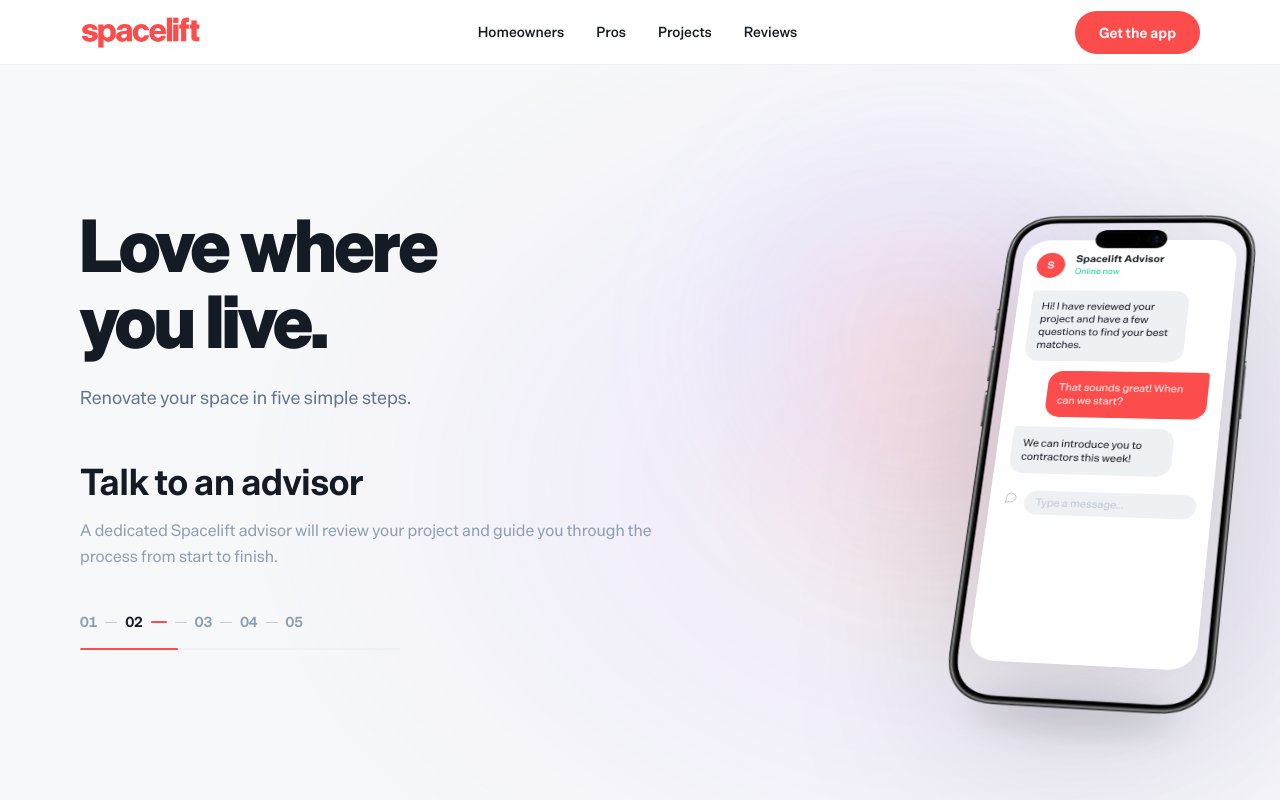
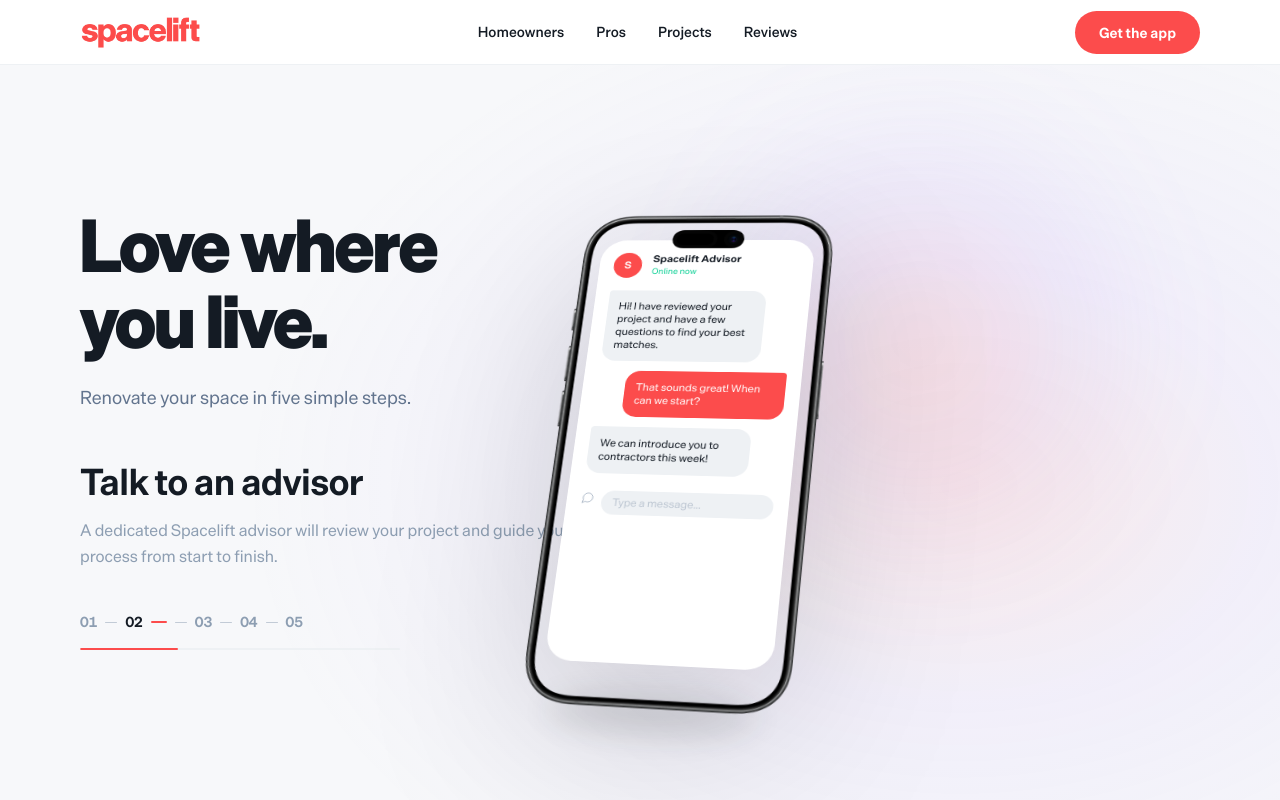
Before and after one commit to jjmccarthy7/spacelift-tools, a Next.js app in the folder apps/hellospacelift/: page / in a window 1280 px wide. Shown: the top 800 px of the page. Built offline with nearby package versions, Linux system fonts and the light colour scheme.

Commit message:
fix: hero phone — centre horizontally via left:50% + translateX(-50%)

```diff
--- a/apps/hellospacelift/src/components/PhoneMock.tsx
+++ b/apps/hellospacelift/src/components/PhoneMock.tsx
@@ -179,10 +179,10 @@ const screens = [
                                 className="hero-phone hidden lg:block"
                                 style={{
                                             position: 'absolute',
-                                            right: '72px',
+                                            left: '50%',
                                             top: 0,
                                             width: '290px',
-                                            transform: 'perspective(1550px) rotateY(-10deg) rotateX(16deg) rotateZ(4deg) translateY(-92px)',
+                                            transform: 'translateX(-50%) perspective(1550px) rotateY(-10deg) rotateX(16deg) rotateZ(4deg) translateY(-92px)',
                                             filter: 'drop-shadow(0 46px 90px rgba(0,0,0,0.16))',
                                             transformOrigin: 'bottom center',
                                 }}
```
